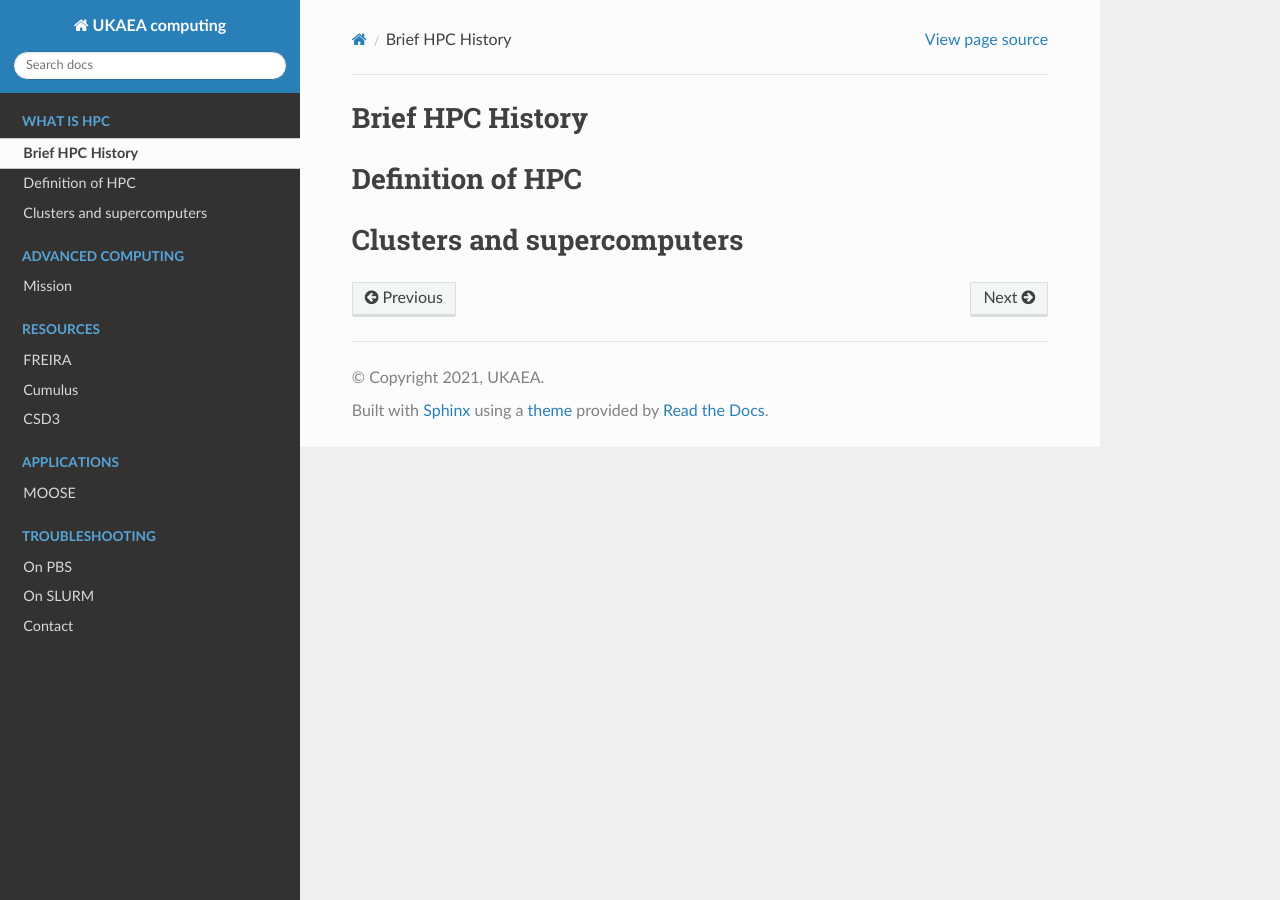
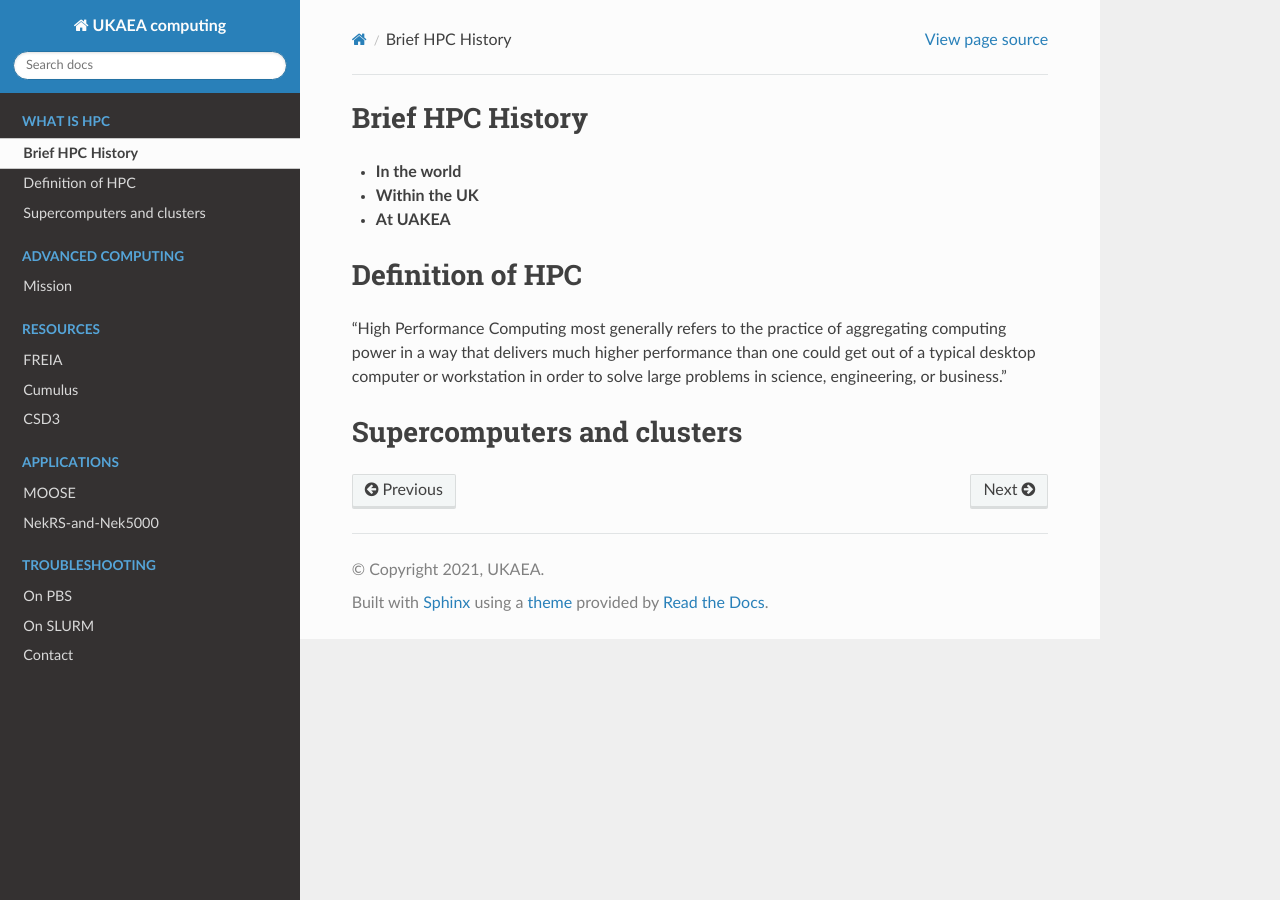
Before and after one commit to ukaea/UKAEA-Computing, a Sphinx documentation site: the page built from docs/source/pages/what_hpc.rst, in a window 1280 px wide. Built offline with Sphinx 7.4.7 and the Read the Docs theme 2.0.0, drawn with Linux system fonts in a browser that asks for light colours.

Commit message:
Fixing typo for FREIA

```diff
--- a/docs/source/index.rst
+++ b/docs/source/index.rst
@@ -17,7 +17,7 @@ High Performance Computing (HPC) at UKAEA
    :maxdepth: 2
    :caption: Resources
 
-   pages/freira
+   pages/freia
    pages/cumulus
    pages/csd3
 
--- a/docs/source/pages/apps.rst
+++ b/docs/source/pages/apps.rst
@@ -47,3 +47,6 @@ It is recommendable to create the mesh first before run execution.
 .. code-block:: bash
 
    mpirun -n 8 -npernode 56 /home/ir-inca1/projects/pooka/pooka-opt  -i input.i  --split-mesh 112,224,336,448 --split-file hpcmesh10240.cpr >> mg_th_NE_mpi10240.out -log_view
+
+NekRS-and-Nek5000
+=================
--- a/docs/source/pages/freira.rst
+++ b/docs/source/pages/freia.rst
@@ -1,8 +1,8 @@
 .. _freirais:
 
-FREIRA
+FREIA
 ------
 
-To access to freira, please send an email to Shaun Da Witt.
+To access to freira :ref:`accesing`, please send an email to Shaun Da Witt.
 
 To login and launch your jobs, you might take a look of PBS.
--- a/docs/source/pages/mission.rst
+++ b/docs/source/pages/mission.rst
@@ -2,3 +2,5 @@
 
 Mission
 -------
+
+Provide computational support to scientists and engineers at UKAEA that are developing fusion reactions using Tokamaks.
--- a/docs/source/pages/what_hpc.rst
+++ b/docs/source/pages/what_hpc.rst
@@ -3,10 +3,20 @@
 Brief HPC History
 =================
 
+* **In the world**
+
+* **Within the UK**
+
+
+* **At UAKEA**
+
 
 Definition of HPC
 =================
 
+"High Performance Computing most generally refers to the practice of aggregating computing power
+in a way that delivers much higher performance than one could get out of a typical desktop computer
+or workstation in order to solve large problems in science, engineering, or business."
 
-Clusters and supercomputers
+Supercomputers and clusters
 ===========================
```
